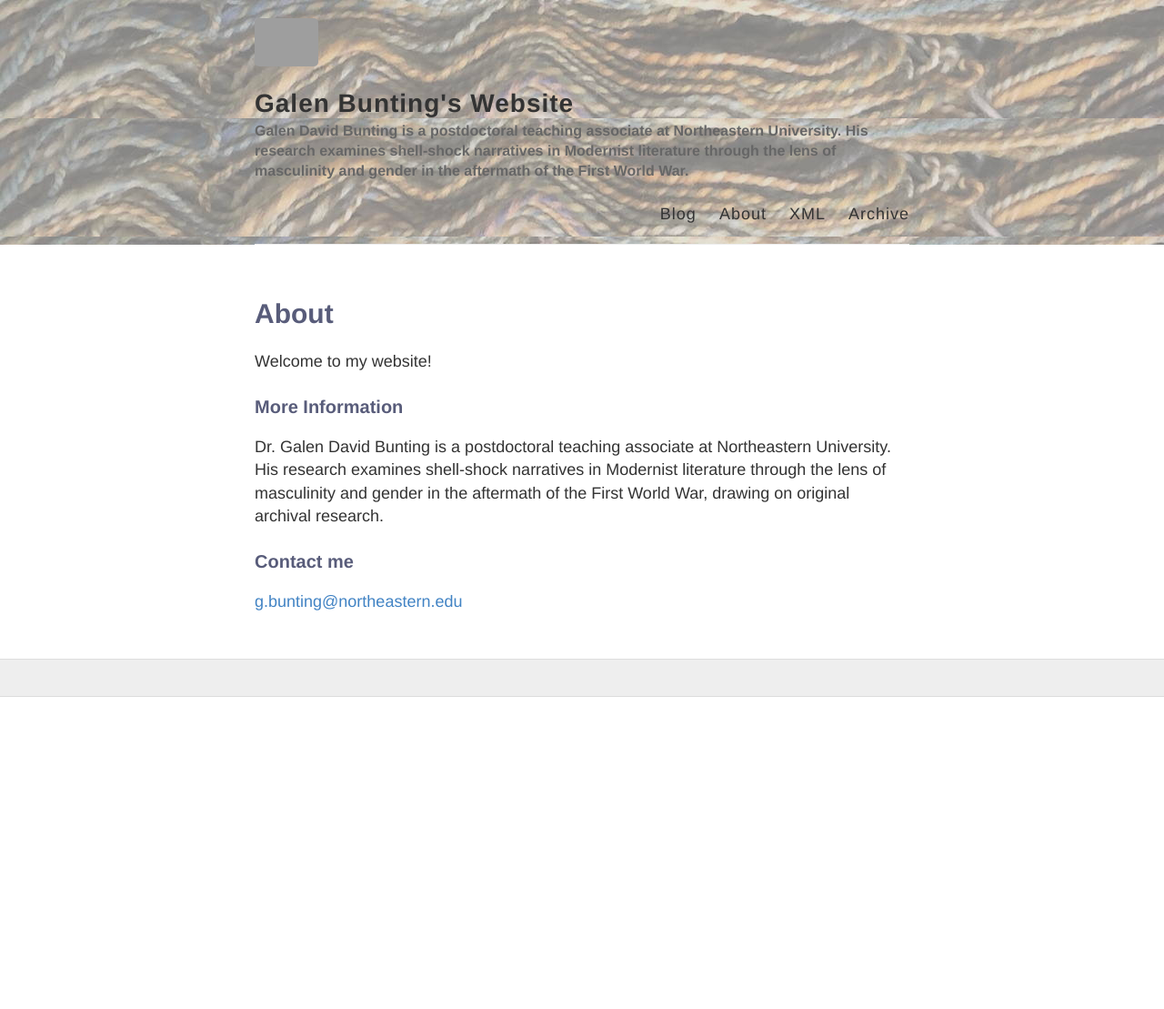
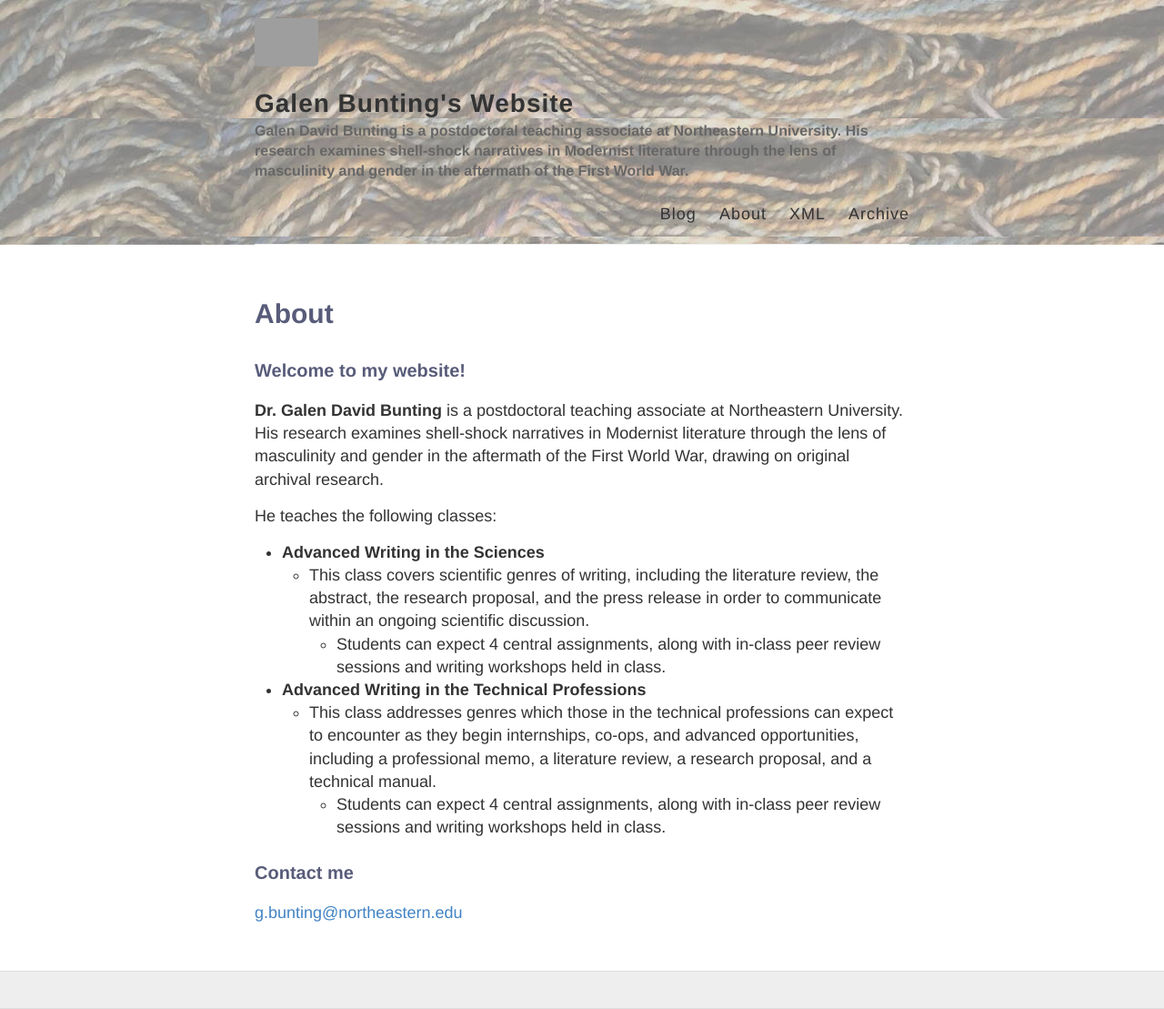
Before and after one commit to galenbunting/galenbunting.github.io, a Jekyll site: the page built from about.md, in a window 1280 px wide. Shown: the whole page at 91% size. Built offline with Jekyll 4.4.1, drawn with Linux system fonts in a browser that asks for light colours; before the commit the page ends 900 px from its top, so only the background shows below that; grey boxes are pictures that could not be loaded.

Commit message:
Update about.md

```diff
--- a/about.md
+++ b/about.md
@@ -4,11 +4,19 @@ title: About
 permalink: /about/
 ---
 
-Welcome to my website!
+### Welcome to my website!
 
-### More Information
 
-Dr. Galen David Bunting is a postdoctoral teaching associate at Northeastern University. His research examines shell-shock narratives in Modernist literature through the lens of masculinity and gender in the aftermath of the First World War, drawing on original archival research.
+**Dr. Galen David Bunting** is a postdoctoral teaching associate at Northeastern University. His research examines shell-shock narratives in Modernist literature through the lens of masculinity and gender in the aftermath of the First World War, drawing on original archival research.
+
+He teaches the following classes:
+* **Advanced Writing in the Sciences**
+  * This class covers scientific genres of writing, including the literature review, the abstract, the research proposal, and the press release in order to communicate within an ongoing scientific discussion.
+     * Students can expect 4 central assignments, along with in-class peer review sessions and writing workshops held in class.
+* **Advanced Writing in the Technical Professions**
+  * This class addresses genres which those in the technical professions can expect to encounter as they begin internships, co-ops, and advanced opportunities, including a professional memo, a literature review, a research proposal, and a technical manual.
+    * Students can expect 4 central assignments, along with in-class peer review sessions and writing workshops held in class.
+
 
 ### Contact me
 
```
